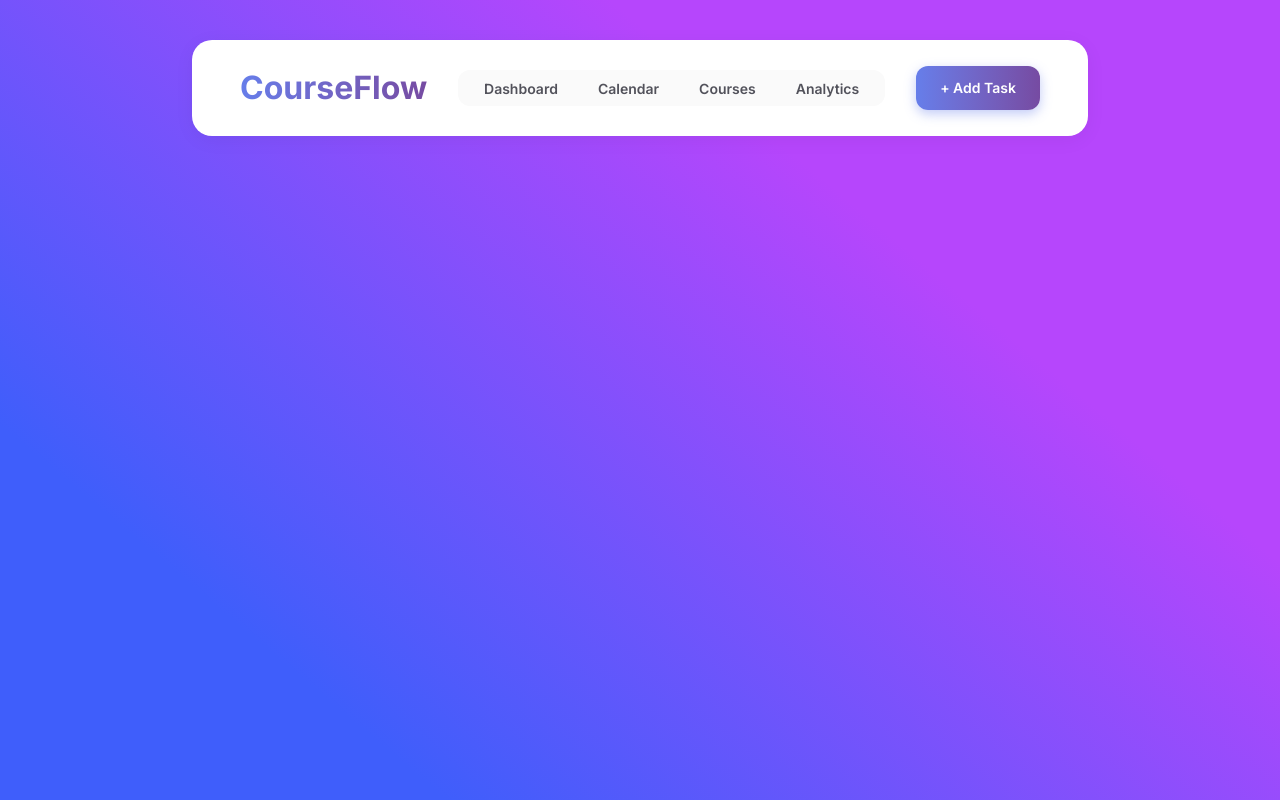
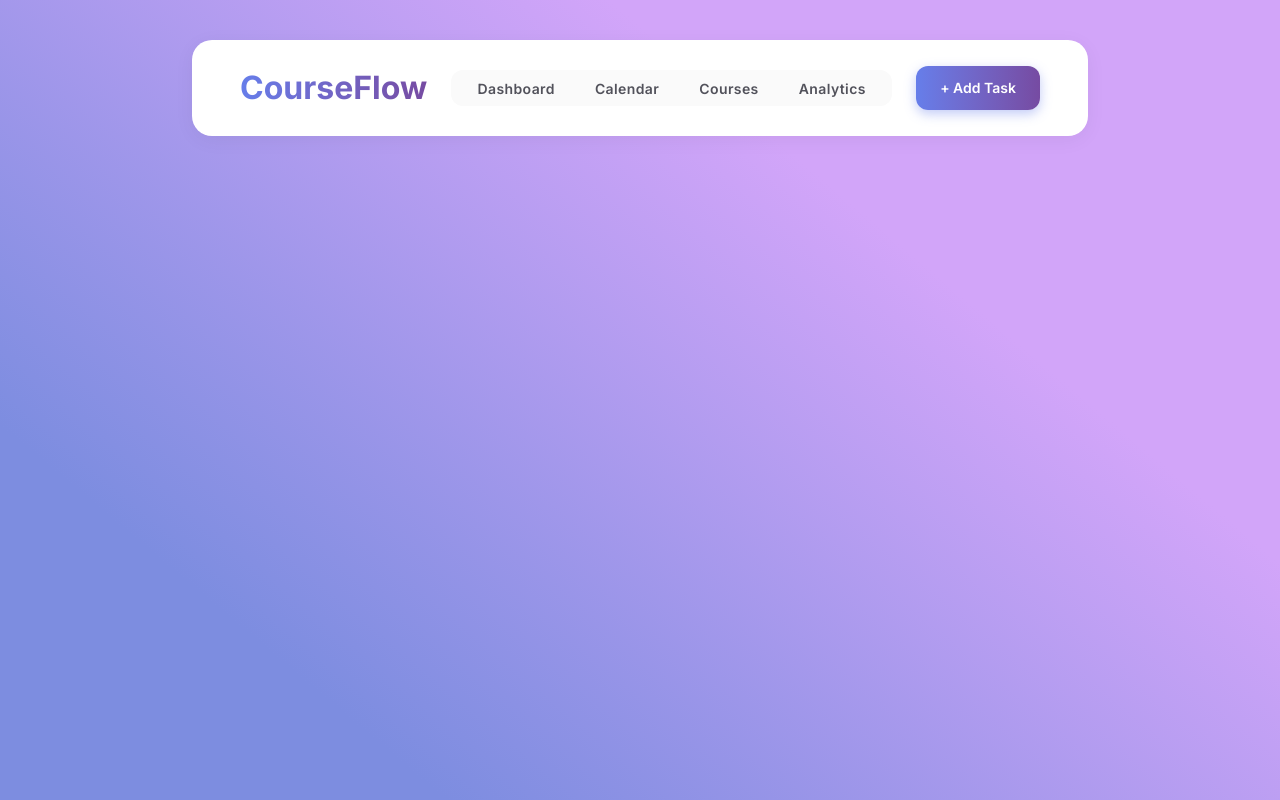
Before and after one commit to drewseabase/CourseFlow, a Next.js app: page / in a window 1280 px wide. Built offline with nearby package versions, Linux system fonts and the light colour scheme.

Commit message:
ight im done for now, going strong though

```diff
--- a/app/globals.css
+++ b/app/globals.css
@@ -4,7 +4,7 @@
 
 @layer base {
   body {
-    background: linear-gradient(40deg, #3F5EFB 20%, #B646FC 70%);
+    background: linear-gradient(40deg, #7d8de0 20%, #d2a5f9 70%);
     color: #18181B;
     font-family: 'Inter', -apple-system, BlinkMacSystemFont, 'Segoe UI', sans-serif;
     min-height: 100vh;
--- a/src/components/navbar.tsx
+++ b/src/components/navbar.tsx
@@ -28,7 +28,7 @@ export default function Navbar() {
 
 
         {/* Desktop Navigation Tabs */}
-        <div className="items-center gap-2 bg-[#FAFAFA] p-1.5 rounded-xl">
+        <div className="items-center gap-2 bg-[#FAFAFA] p-1.5 rounded-xl tracking-wide">
           {navItems.map((item) => (
             <Link
               key={item.href}
@@ -37,7 +37,7 @@ export default function Navbar() {
                 px-5 py-2.5 rounded-lg font-semibold text-sm transition-all duration-200
                 ${
                   isActive(item.href)
-                    ? 'bg-white shadow-[0_2px_8px_rgba(0,0,0,0.08)] text-[#18181B]'
+                    ? 'bg-white border-2 border-indigo-500 shadow-[0_6px_18px_rgba(102,126,234,0.25)] text-[#18181B]'
                     : `bg-transparent text-[#52525B] hover:bg-linear-to-r
                     hover:from-[#667eea] hover:to-[#764ba2] hover:text-white hover:shadow-[0_4px_12px_rgba(102,126,234,0.35)]`
                 }
```
